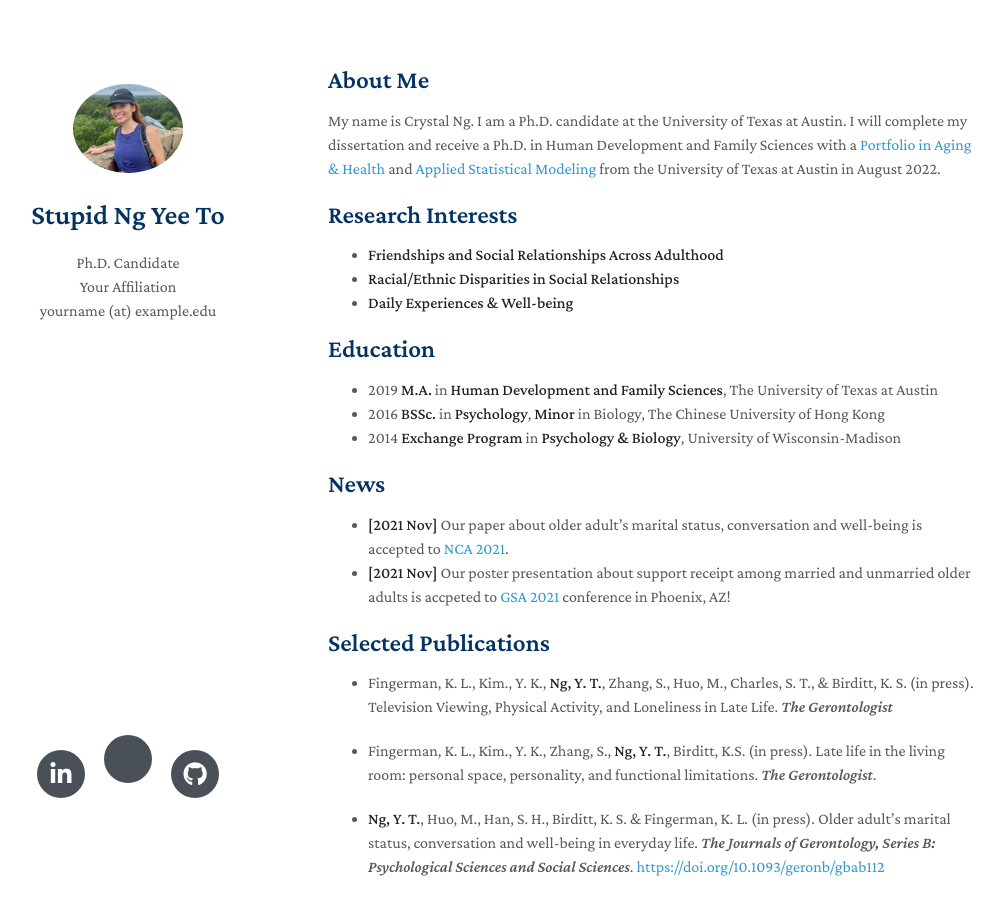
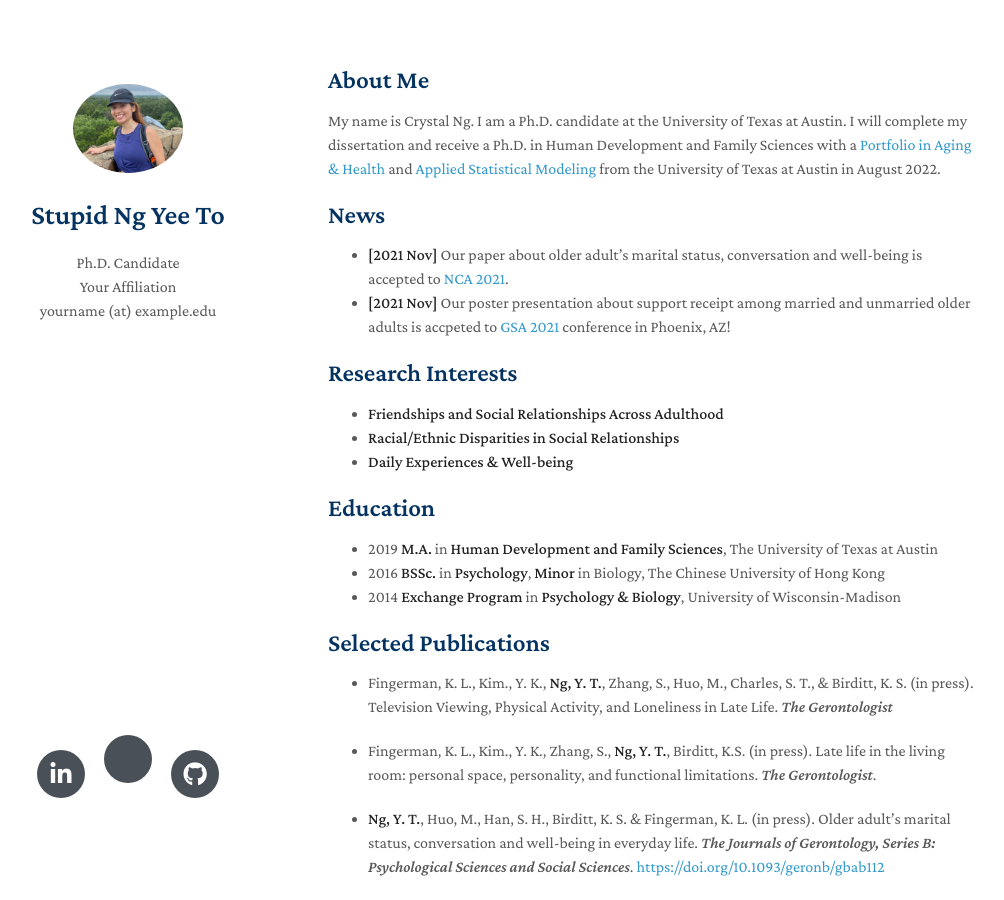
Before and after one commit to Crystal-ng/Crystal-ng.github.io, a Jekyll site: the page built from index.md, in a window 1280 px wide and 900 px high. Shown: the whole window, without its empty margins (142-1146 px from the left). Built offline with Jekyll 4.4.1, drawn with Linux system fonts in a browser that asks for light colours; nearby versions of some CDN libraries; a style sheet for code colours, icons or effects is not loaded; our own code applies the rules of GitHub Pages for plain Markdown files; part of the change alters nothing that is shown; some of the changed text lies outside the part shown.

```diff
--- a/index.md
+++ b/index.md
@@ -5,6 +5,10 @@ layout: homepage
 ## About Me
 
 My name is Crystal Ng. I am a Ph.D. candidate at the University of Texas at Austin. I will complete my dissertation and receive a Ph.D. in Human Development and Family Sciences with a [Portfolio in Aging & Health](https://liberalarts.utexas.edu/talc/students/portfolio-in-aging-and-health/index.php) and [Applied Statistical Modeling](https://stat.utexas.edu/graduate/portfolio-in-applied-statistical-modeling) from the University of Texas at Austin in August 2022.
+
+## News
+- **[2021 Nov]** Our paper about older adult’s marital status, conversation and well-being is accepted to [NCA 2021](https://www.natcom.org/).
+- **[2021 Nov]** Our poster presentation about support receipt among married and unmarried older adults is accpeted to [GSA 2021](https://www.gsa2021.org/) conference in Phoenix, AZ!
 
 ## Research Interests
 
@@ -16,10 +20,6 @@ My name is Crystal Ng. I am a Ph.D. candidate at the University of Texas at Aust
 -  2019 **M.A.** in **Human Development and Family Sciences**, The University of Texas at Austin
 -  2016	**BSSc.** in **Psychology**, **Minor** in Biology, The Chinese University of Hong Kong
 -  2014 **Exchange Program** in **Psychology & Biology**, University of Wisconsin-Madison
-
-## News
-- **[2021 Nov]** Our paper about older adult’s marital status, conversation and well-being is accepted to [NCA 2021](https://www.natcom.org/).
-- **[2021 Nov]** Our poster presentation about support receipt among married and unmarried older adults is accpeted to [GSA 2021](https://www.gsa2021.org/) conference in Phoenix, AZ!
 
 
 ## Selected Publications
@@ -53,11 +53,11 @@ My name is Crystal Ng. I am a Ph.D. candidate at the University of Texas at Aust
 - **[2015]** Lee Quo Wei CUHK Golden Jubilee Scholars, CUHK [(Presentation Ceremony Photo)](https://www.oia.cuhk.edu.hk/eng/gallery/the-second-lee-quo-wei-cuhk-golden-jubilee-scholarship-presentation-ceremony/the-second-lee-quo-wei-cuhk-golden-jubilee-scholarship-presentation-ceremony)
 
 
-
 ## Services
 - Secretary: [Texas Aging & Longevity Center Graduate Student Council](https://liberalarts.utexas.edu/talc/students/graduate-student-council.php)
 - Journal Reviewers: [The Journals of Gerontology, Series B: Social Science](https://academic.oup.com/psychsocgerontology).
-- Conference Reviewers: [GSA 2020](https://www.gsa2021.org/), [ICA 2020](https://www.icahdq.org/page/ICA2021), [SPSP](https://meeting.spsp.org/), and [College of Natural Sciences Undergraduate Research Online Forum](https://cns.utexas.edu/tides/undergraduate/undergraduate-research-forum)
+- Ad Hoc Reviewer: [Journal of Marriage and Family](https://onlinelibrary.wiley.com/journal/17413737), [Innovation in Aging](https://academic.oup.com/innovateage) and [Emerging Adulthood](https://journals.sagepub.com/home/eax).
+- Conference Reviewers: [GSA 2020](https://www.gsa2021.org/), [ICA 2020](https://www.icahdq.org/page/ICA2021), [SPSP 2020](https://meeting.spsp.org/), and [Undergraduate Research Forum](https://cns.utexas.edu/tides/undergraduate/undergraduate-research-forum)
 - Members:
   <br>
   Association for Psychological Science (APS)
```
